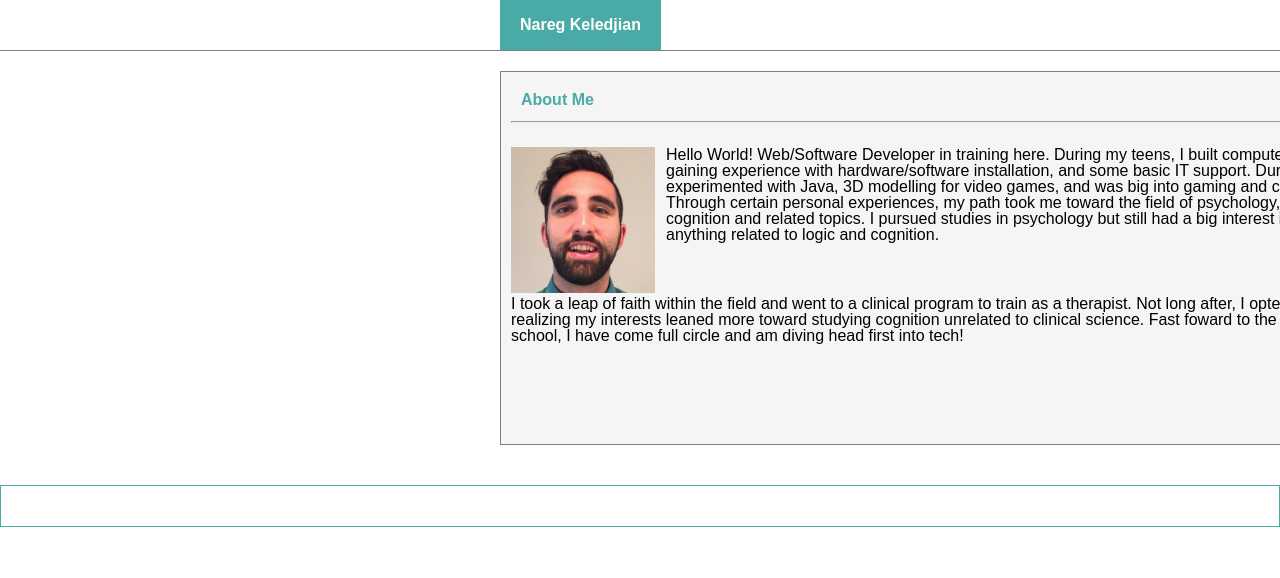
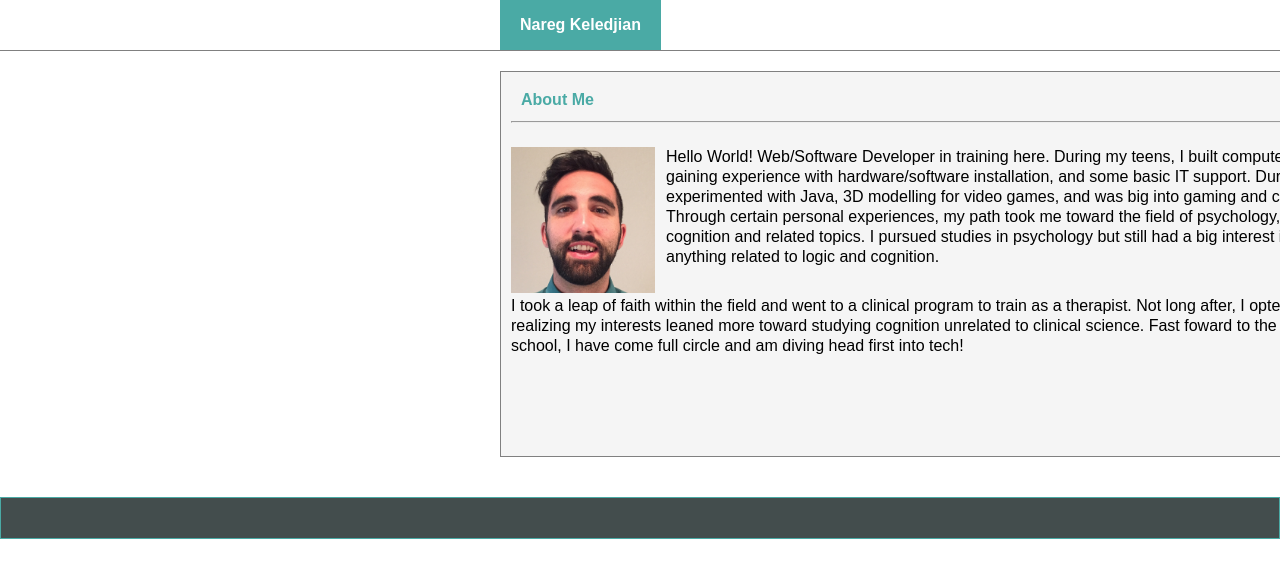
Before and after one commit to nkeledjian/basic-portfolio, a plain HTML site: page index.html in a window 1280 px wide. Shown: the top 578 px of the page. Drawn offline with Linux system fonts and the light colour scheme.

Commit message:
More updates - now featuring a footer!

```diff
--- a/assets/css/style.css
+++ b/assets/css/style.css
@@ -19,7 +19,9 @@ header {
 #background {
     background-image: url("../images/whiteMarble.jpg")
 }
-
+#backgroundColor {
+    background-color: rgb(67, 77, 77);
+}
 .name {
     background: #4aaaa5;
     padding-top: 17px;
@@ -58,10 +60,12 @@ header {
     position: absolute;
     padding-left: 5px;
     margin-left: 150px;
+    line-height: 20px;
 }
 
 .info2 {
     position: relative;
+    line-height: 20px;
 }
 
 footer {
--- a/index.html
+++ b/index.html
@@ -46,8 +46,7 @@
     </section>
   </div>
   <div id="spacer2"></div>
-  <footer>
-
+  <footer id="backgroundColor">
   </footer>
 </div>
 </main>
```
Also changed, not shown: contact.html (+3 -0 lines).
